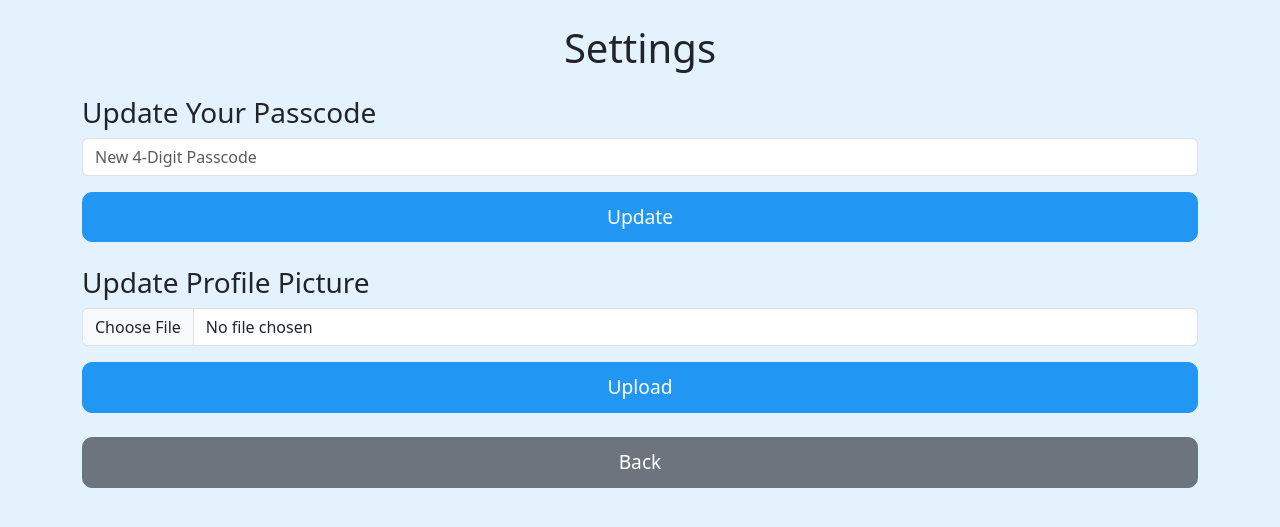
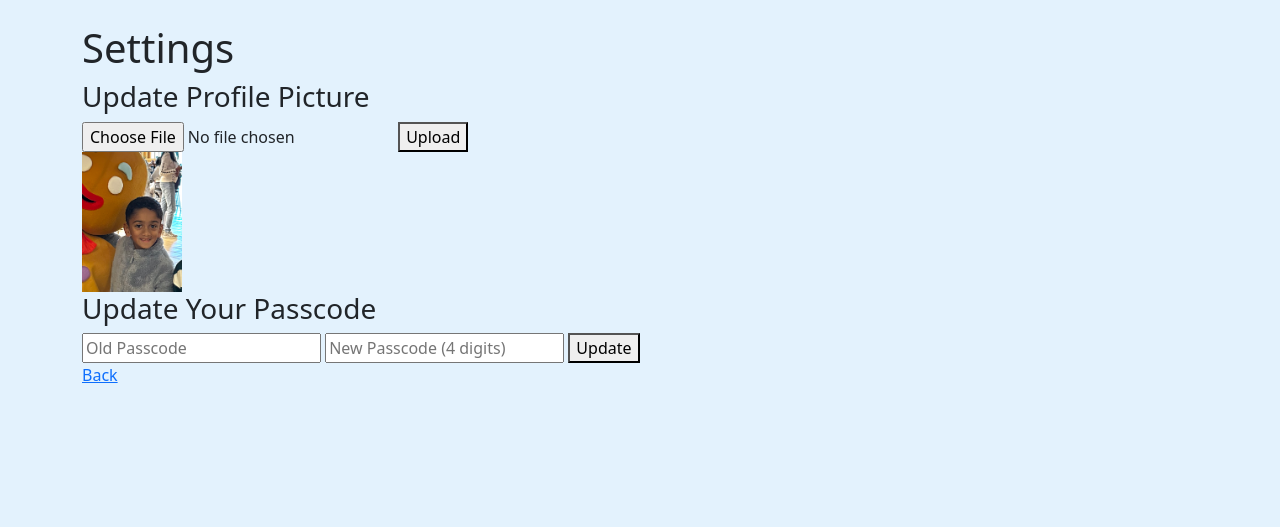
Before and after one commit to nash34/tasks-app, a Flask app: template home-app-v1/templates/settings.html in a window 1280 px wide. Shown: the top 527 px of the page. Run offline with Flask 3, Linux system fonts and the light colour scheme; the template is opened without the code that fills it, so the values that code supplies are empty.

Commit message:
Update settings.html

```diff
--- a/home-app-v1/templates/settings.html
+++ b/home-app-v1/templates/settings.html
@@ -1,117 +1,89 @@
 {% extends 'base.html' %}
 {% block content %}
-<h1 class="text-center mb-4">Settings</h1>
-<h3>Update Your Passcode</h3>
-<form method="POST">
-    <input type="hidden" name="action" value="update_passcode">
-    <div class="mb-3">
-        <input type="password" name="new_passcode" class="form-control" placeholder="New 4-Digit Passcode" required maxlength="4">
-    </div>
-    <button type="submit" class="btn btn-primary btn-lg w-100">Update</button>
+<h1>Settings</h1>
+
+<h3>Update Profile Picture</h3>
+<form action="{{ url_for('upload_pic') }}" method="post" enctype="multipart/form-data">
+    <input type="file" name="file" accept="image/*">
+    <button type="submit">Upload</button>
 </form>
-<h3 class="mt-4">Update Profile Picture</h3>
-<form method="POST" enctype="multipart/form-data">
-    <input type="hidden" name="action" value="update_pic">
-    <div class="mb-3">
-        <input type="file" name="profile_pic" class="form-control">
-    </div>
-    <button type="submit" class="btn btn-primary btn-lg w-100">Upload</button>
-</form>
+<img src="{{ url_for('static', filename='uploads/' + session.user_id|string + '.png') if session.profile_pic else url_for('static', filename='default.png') }}" alt="Profile Picture" width="100">
+
 {% if is_parent %}
-<h3 class="mt-4">Add User</h3>
-<form method="POST" enctype="multipart/form-data">
-    <input type="hidden" name="action" value="add_user">
-    <div class="mb-3">
-        <label>Name</label>
-        <input type="text" name="name" class="form-control" required>
-    </div>
-    <div class="mb-3">
-        <label>Type</label>
-        <select name="type" class="form-control">
+<h3>Manage Users</h3>
+<form action="{{ url_for('add_user') }}" method="post">
+    <input type="text" name="name" placeholder="Name" required>
+    <input type="password" name="passcode" placeholder="Passcode (4 digits)" pattern="\d{4}" required>
+    <select name="type">
         <option value="parent">Parent</option>
         <option value="kid">Kid</option>
     </select>
-    </div>
-    <div class="mb-3">
-        <label>4-Digit Passcode</label>
-        <input type="password" name="passcode" class="form-control" required maxlength="4">
-    </div>
-    <div class="mb-3">
-        <label>Profile Picture</label>
-        <input type="file" name="profile_pic" class="form-control">
-    </div>
-    <button type="submit" class="btn btn-primary btn-lg w-100">Add User</button>
+    <button type="submit">Add User</button>
 </form>
-<h3 class="mt-4">Manage Users</h3>
+<table>
     {% for user in users %}
-<div class="card mb-3">
-    <div class="card-body d-flex justify-content-between align-items-center">
+    <tr>
+        <td>
             <h5>{{ user.name }} ({{ user.type.capitalize() }})</h5>
-        <form method="POST" style="display:inline;">
-            <input type="hidden" name="action" value="delete_user">
-            <input type="hidden" name="target_id" value="{{ user.id }}">
-            <button type="submit" class="btn btn-danger btn-sm" onclick="return confirm('Are you sure you want to delete this user?');">Delete</button>
+        </td>
+        <td>
+            <form action="{{ url_for('delete_user') }}" method="post" style="display:inline;">
+                <input type="hidden" name="user_id" value="{{ user.id }}">
+                <button type="submit" onclick="return confirm('Are you sure?');">Delete</button>
             </form>
-    </div>
-</div>
+        </td>
+    </tr>
     {% endfor %}
-<h3 class="mt-4">Reset Passcode for Others</h3>
+</table>
+
+<h3>Reset Passcode for Others</h3>
 {% for user in users %}
-<div class="card mb-3">
-    <div class="card-body">
+{% if user.id != session.user_id %}
 <h5>{{ user.name }} ({{ user.type.capitalize() }})</h5>
-        <form method="POST">
-            <input type="hidden" name="action" value="reset_passcode">
-            <input type="hidden" name="target_id" value="{{ user.id }}">
-            <div class="mb-3">
-                <input type="password" name="new_passcode" class="form-control" placeholder="New 4-Digit Passcode" required maxlength="4">
-            </div>
-            <button type="submit" class="btn btn-warning btn-sm w-100">Reset</button>
+<form action="{{ url_for('reset_passcode') }}" method="post">
+    <input type="hidden" name="user_id" value="{{ user.id }}">
+    <input type="password" name="new_passcode" placeholder="New Passcode (4 digits)" pattern="\d{4}" required>
+    <button type="submit">Reset</button>
 </form>
-    </div>
-</div>
+{% endif %}
 {% endfor %}
-<h3 class="mt-4">Manage Tasks</h3>
-<form method="POST">
-    <input type="hidden" name="action" value="add_task">
-    <div class="mb-3">
-        <label>Task Name</label>
-        <input type="text" name="task_name" class="form-control" required>
-    </div>
-    <div class="mb-3">
-        <label>Category</label>
-        <select name="category" class="form-control">
+
+<h3>Manage Tasks</h3>
+<form action="{{ url_for('add_task') }}" method="post">
+    <input type="text" name="name" placeholder="Task Name" required>
+    <select name="category">
         <option value="morning">Morning</option>
         <option value="evening">Evening</option>
         <option value="night">Night</option>
     </select>
-    </div>
-    <button type="submit" class="btn btn-primary btn-lg w-100">Add Task</button>
+    <button type="submit">Add Task</button>
 </form>
-<ul class="list-group mt-3">
+<table>
     {% for task in tasks %}
-    <li class="list-group-item d-flex justify-content-between align-items-center">
-        {{ task.name }} ({{ task.category.capitalize() }})
-        <div>
-            <form method="POST" style="display:inline;">
-                <input type="hidden" name="action" value="move_task_up">
+    <tr>
+        <td>
+            <span id="task-name-{{ task.id }}">{{ task.name }}</span> ({{ task.category.capitalize() }})
+        </td>
+        <td>
+            <button class="edit-btn" onclick="editTask({{ task.id }})">Edit</button>
+        </td>
+        <td>
+            <form action="{{ url_for('delete_task') }}" method="post" style="display:inline;">
                 <input type="hidden" name="task_id" value="{{ task.id }}">
-                <button type="submit" class="btn btn-outline-secondary btn-sm">↑</button>
+                <button type="submit" onclick="return confirm('Are you sure?');">Delete</button>
             </form>
-            <form method="POST" style="display:inline;">
-                <input type="hidden" name="action" value="move_task_down">
-                <input type="hidden" name="task_id" value="{{ task.id }}">
-                <button type="submit" class="btn btn-outline-secondary btn-sm">↓</button>
+        </td>
+    </tr>
+    {% endfor %}
+</table>
+{% endif %}
+
+<h3>Update Your Passcode</h3>
+<form action="{{ url_for('update_passcode') }}" method="post">
+    <input type="password" name="old_passcode" placeholder="Old Passcode" pattern="\d{4}" required>
+    <input type="password" name="new_passcode" placeholder="New Passcode (4 digits)" pattern="\d{4}" required>
+    <button type="submit">Update</button>
 </form>
-            <form method="POST" style="display:inline;">
-                <input type="hidden" name="action" value="delete_task">
-                <input type="hidden" name="task_id" value="{{ task.id }}">
-                <button type="submit" class="btn btn-danger btn-sm" onclick="return confirm('Are you sure you want to delete this task?');">Delete</button>
-            </form>
-        </div>
-    </li>
-    {% endfor %}
-</ul>
-{% endif %}
-<a href="{{ url_for('home') if session.type == 'kid' else url_for('kids') }}" class="btn btn-secondary btn-lg w-100 mt-4">Back</a>
+
+<a href="{{ url_for('home') if session.type == 'kid' else url_for('kids') }}">Back</a>
 {% endblock %}
```
Lines whose indentation alone changed are shown as unchanged.
